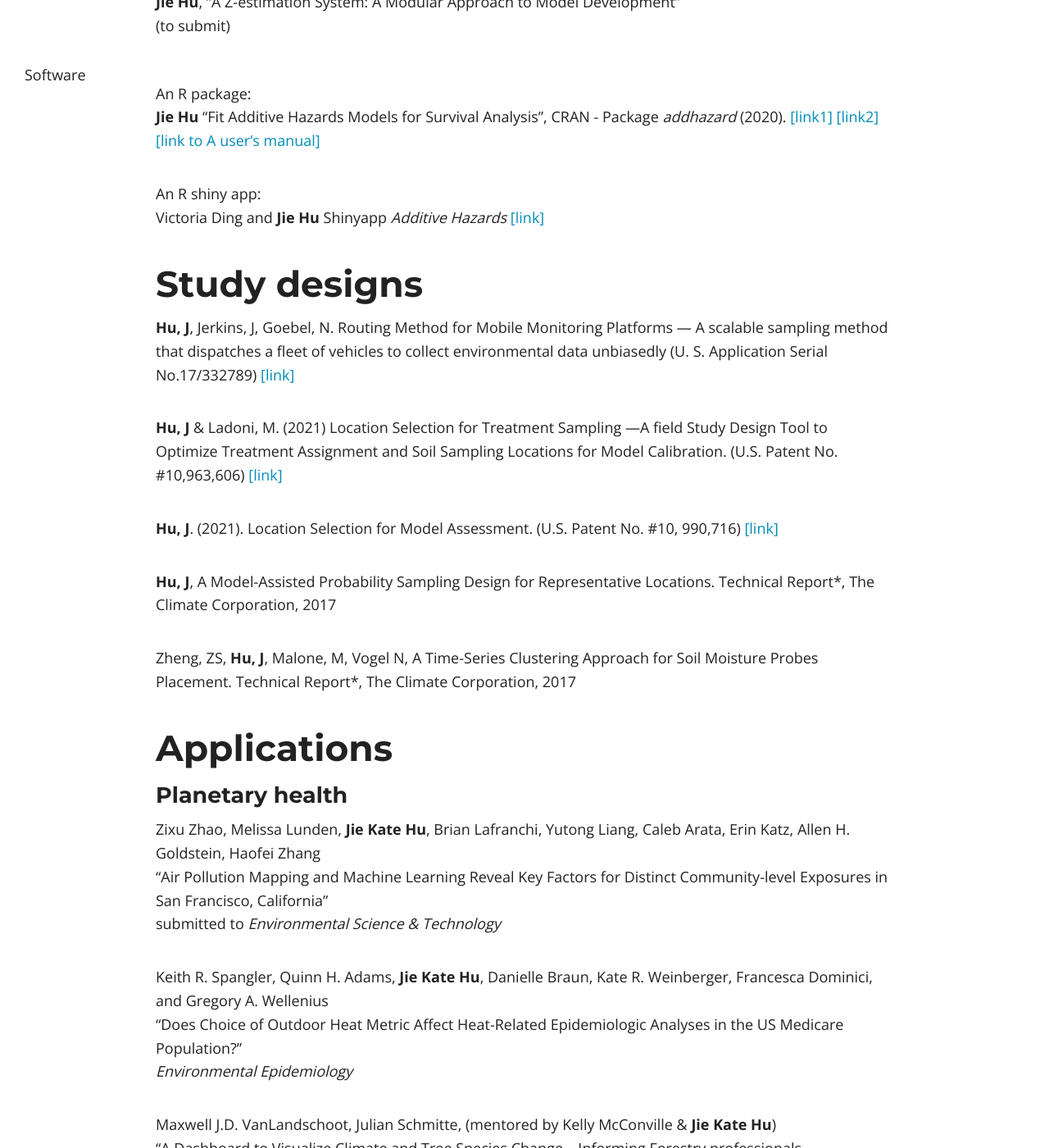
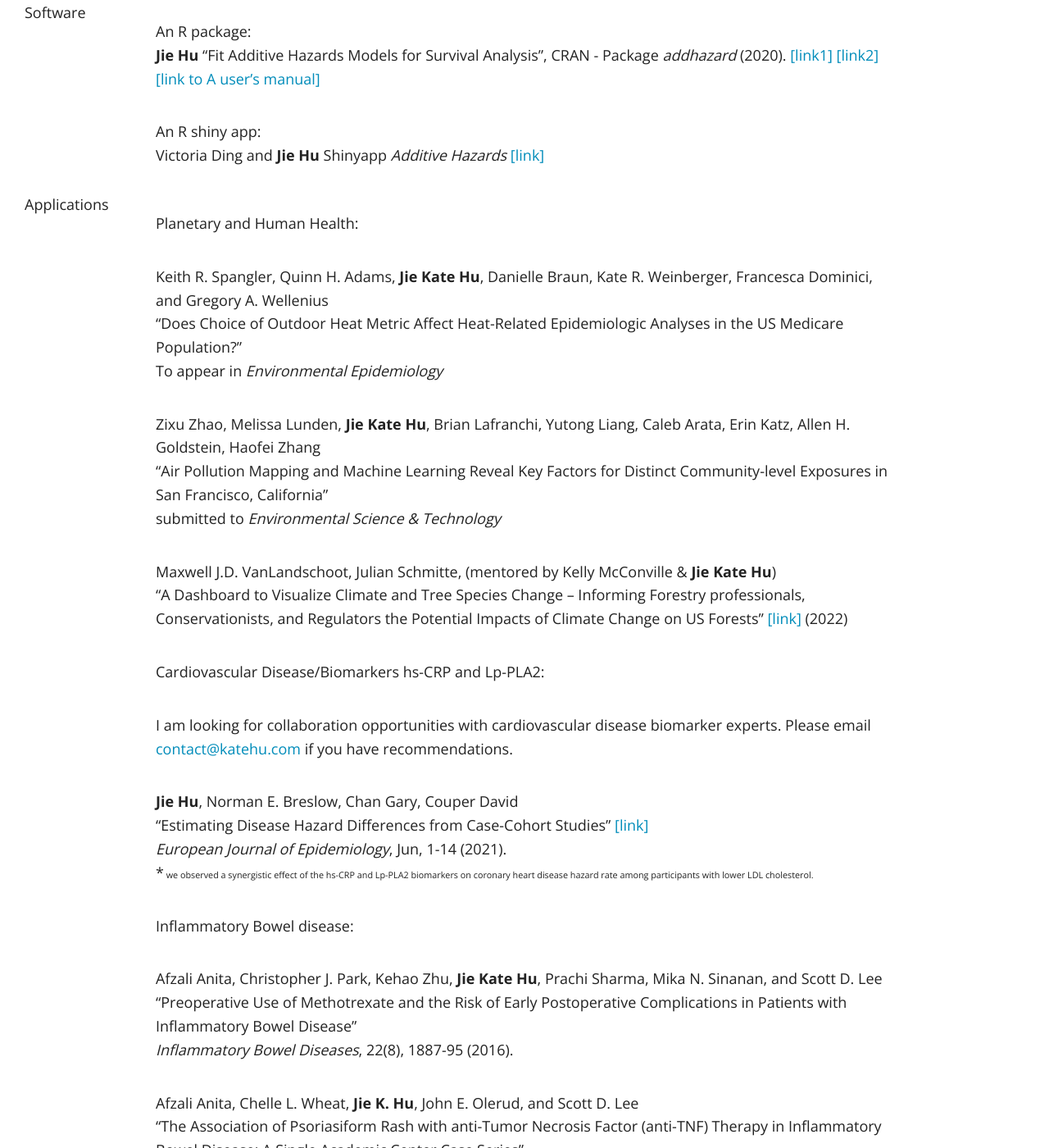
Before and after one commit to katehu/katehu.github.io, a Jekyll site: the page built from publications.md, in a window 1280 px wide and 1400 px high, scrolled down 1130 px. Shown: the whole window at 82% size. Built offline with Jekyll 4.4.1, drawn with Linux system fonts in a browser that asks for light colours; nearby versions of some CDN libraries; some of the changed text lies outside the part shown.

Commit message:
Update publications.md

```diff
--- a/publications.md
+++ b/publications.md
@@ -4,8 +4,7 @@
 title: Publications
 ---
 
-Methods and Theory
-
+<font size="4">  Methods and Theory </font>
 
 **Jie Hu**, Eric Tchetgen Tchetgen, Francesca Dominici<br/>
 “Leveraging Auxiliary Information to Adjust for Unmeasured Confounding in Time Series Study Designs”<br/>
@@ -55,39 +54,24 @@
 Victoria Ding and **Jie Hu** Shinyapp *Additive Hazards* [[link]](https://addhazard.shinyapps.io/addhazard_shiny/?_ga=2.22828659.979974368.1670686069-1357428355.1670686069) <br/>
 
 
-# Study designs <a name="study-design"></a>
+  <font size="4"> Applications </font>
+
+  Planetary and Human Health:
+
+ Keith R. Spangler, Quinn H. Adams, **Jie Kate Hu**, Danielle Braun, Kate R. Weinberger, Francesca Dominici, and Gregory A. Wellenius <br/>
+“Does Choice of Outdoor Heat Metric Affect Heat-Related Epidemiologic Analyses in the US Medicare Population?”<br/>
+To appear in *Environmental Epidemiology* <br/>
 
 
-**Hu, J**, Jerkins, J, Goebel, N. Routing Method for Mobile Monitoring Platforms --- A scalable sampling method that dispatches a fleet of vehicles to collect environmental data unbiasedly (U. S. Application Serial No.17/332789) [[link]](https://uspto.report/patent/app/20210377708) <br/>
-
-**Hu, J** & Ladoni, M. (2021) Location Selection for Treatment Sampling ---A field Study Design Tool to Optimize Treatment Assignment and Soil Sampling Locations for Model Calibration. (U.S. Patent No. #10,963,606) [[link]](https://uspto.report/patent/grant/10,963,606) <br/>
-
-**Hu, J**.  (2021). Location Selection for Model Assessment. (U.S. Patent No. #10, 990,716) [[link]](https://uspto.report/patent/grant/10,990,716) <br/>
-
-**Hu, J**, A Model-Assisted Probability Sampling Design for Representative
-Locations. Technical Report*, The Climate Corporation, 2017
-
-Zheng, ZS, **Hu, J**, Malone, M, Vogel N, A Time-Series Clustering
-Approach for Soil Moisture Probes Placement. Technical Report*, The Climate Corporation, 2017
-
-# Applications <a name="application"></a>
-
-
-### Planetary health
-
-Zixu Zhao, Melissa Lunden, **Jie Kate Hu**, Brian Lafranchi, Yutong Liang, Caleb Arata, Erin Katz, Allen H. Goldstein, Haofei Zhang <br/>
+  Zixu Zhao, Melissa Lunden, **Jie Kate Hu**, Brian Lafranchi, Yutong Liang, Caleb Arata, Erin Katz, Allen H. Goldstein, Haofei Zhang <br/>
 “Air Pollution Mapping and Machine Learning Reveal Key Factors for Distinct Community-level Exposures in San Francisco, California” <br/>
 submitted to *Environmental Science & Technology* <br/>
 
-Keith R. Spangler, Quinn H. Adams, **Jie Kate Hu**, Danielle Braun, Kate R. Weinberger, Francesca Dominici, and Gregory A. Wellenius <br/>
-“Does Choice of Outdoor Heat Metric Affect Heat-Related Epidemiologic Analyses in the US Medicare Population?”<br/>
- *Environmental Epidemiology* <br/>
 
 Maxwell J.D. VanLandschoot, Julian Schmitte, (mentored by Kelly McConville & **Jie Kate Hu**)<br/>
 "A Dashboard to Visualize Climate and Tree Species Change – Informing Forestry professionals, Conservationists, and Regulators the Potential Impacts of Climate Change on US Forests" [[link]](https://mjdvl.shinyapps.io/NCASI_APP/) (2022) <br/>
 
-
-### Cardiovascular Disease/Biomarkers hs-CRP and Lp-PLA2
+ Cardiovascular Disease/Biomarkers hs-CRP and Lp-PLA2:
 
 I am looking for collaboration opportunities with  cardiovascular disease biomarker experts. Please email [contact@katehu.com](contact@katehu.com) if you have recommendations.
 
@@ -96,12 +80,15 @@
 *European Journal of Epidemiology*, Jun, 1-14 (2021). <br/>
 *<small> we observed a synergistic effect of the hs-CRP and Lp-PLA2 biomarkers on coronary heart disease hazard rate among participants with lower LDL cholesterol. <small>
 
-### Inflammatory Bowel Disease
-<!--Collaborator: Afzali Anita [[link]](https://med.uc.edu/landing-pages/faculty-profile/index/pubs/afzaliaa))-->
+Inflammatory Bowel disease:
+  <!--Collaborator: Afzali Anita [[link]](https://med.uc.edu/landing-pages/faculty-profile/index/pubs/afzaliaa))-->
+
 
 Afzali Anita, Christopher J. Park, Kehao Zhu, **Jie Kate Hu**, Prachi Sharma, Mika N. Sinanan, and Scott D. Lee<br/>
 “Preoperative Use of Methotrexate and the Risk of Early Postoperative Complications in Patients with Inflammatory Bowel Disease” <br/>
 *Inflammatory Bowel Diseases*, 22(8), 1887-95 (2016).<br/>
+
+
 
 Afzali Anita, Chelle L. Wheat, **Jie K. Hu**, John E. Olerud, and Scott D. Lee<br/>
 “The Association of Psoriasiform Rash with anti-Tumor Necrosis Factor (anti-TNF) Therapy in Inflammatory Bowel Disease: A Single Academic Center Case Series” <br/>
@@ -111,33 +98,14 @@
 "Inflammatory Bowel Disease Patients with Type 2 Diabetes and Obesity have a Higher Annual Burden and Costs of Hospitalizations: A call for action” <br/>
 in submission. <br/>
 
+<font size="4"> Patents </font>
+**Hu, J**, Jerkins, J, Goebel, N. Routing Method for Mobile Monitoring Platforms --- A scalable sampling method that dispatches a fleet of vehicles to collect environmental data unbiasedly (U. S. Application Serial No.17/332789) [[link]](https://uspto.report/patent/app/20210377708) <br/>
+
+**Hu, J** & Ladoni, M. (2021) Location Selection for Treatment Sampling ---A field Study Design Tool to Optimize Treatment Assignment and Soil Sampling Locations for Model Calibration. (U.S. Patent No. #10,963,606) [[link]](https://uspto.report/patent/grant/10,963,606) <br/>
+
+**Hu, J**.  (2021). Location Selection for Model Assessment. (U.S. Patent No. #10, 990,716) [[link]](https://uspto.report/patent/grant/10,990,716) <br/>
 
  **Hu, J**. System and Method for Modular Design of Statistical Models (U. S. Application Serial No. 18/051,403) <br/>
 
 **Hu**, J & Carrion C. (2022) Using Causal Learning Algorithms to Assist in
 Agricultural Management Decisions. (U.S. Patent No. #11,406,053) [[link]](https://uspto.report/patent/grant/11,406,053)<br/>
-
-
-
-### Precision Agriculture
-
-**Hu**, J, Casquilho C., Chen, M, Combining Measurements and Models for
-Nitrogen Management. Technical Report*, The Climate Corporation, 2018 <br/>
-
-**Hu**, J,, Adjust Measurement-based Nitrogen Management Decisions using
-Biogeochemical Process Models. Technical Report*,The Climate Corporation, 2018<br/>
-
-Zheng, ZS, **Hu, J**, Malone, M, Vogel N, A Time-Series Clustering
-Approach for Soil Moisture Probes Placement. Technical Report*, The Climate Corporation, 2017
-
-**Hu, J**, A Model-Assisted Probability Sampling Design for Representative
-Locations. Technical Report*, The Climate Corporation, 2017
-
-**Hu, J**, Evaluation of the 2015 Climatology Field Experiments. Technical Report*, The Climate Corporation,
-2015
-
-**Hu, J**, Variable Seeding Rate Corn Research Partner Trials Analysis, Technical
-Report*, The Climate Corporation, 2015
-
-
-*<small>Internal Peer-Reviewed Technical Reports @ The Climate Corporation, A subsidary of Bayer Crop Science <small> <br/>
```
